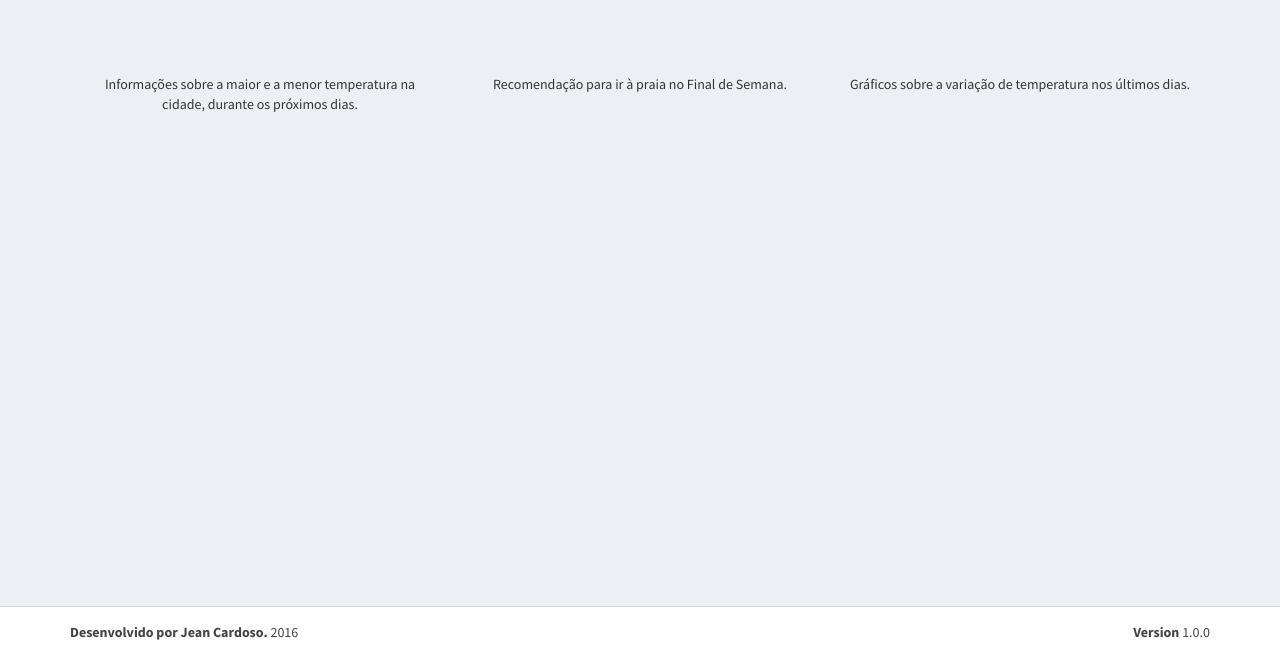
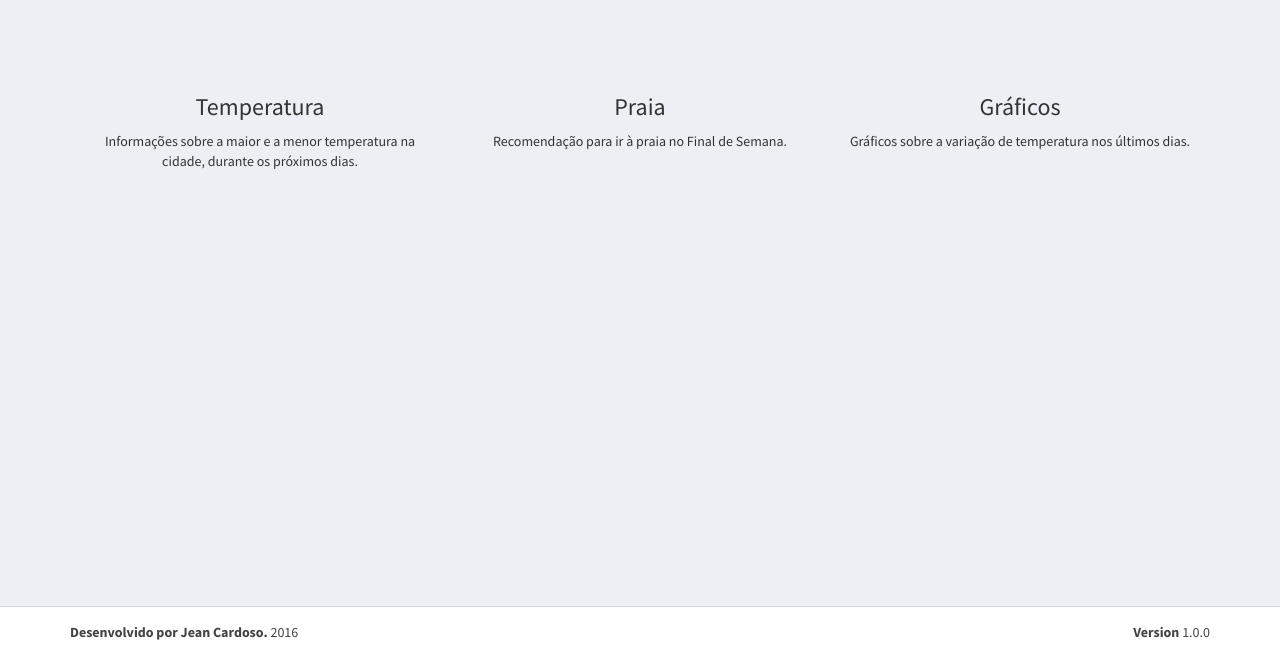
Before and after one commit to JeanCardoso/teste_frontEnd, a website: page AdminLTE/pages/layout/top-nav.html in a window 1280 px wide. Shown: the part 143-800 px from the top of the page. Drawn offline with nearby package versions, Linux system fonts and the light colour scheme.

```diff
--- a/AdminLTE/pages/layout/top-nav.html
+++ b/AdminLTE/pages/layout/top-nav.html
@@ -33,7 +33,7 @@
   <header class="main-header">
     <nav class="navbar navbar-static-top">
       <div class="container">
-        <a href="../../index2.html" class="navbar-brand"><b>Weather</b> Forecast</a>
+        <a href="#" class="navbar-brand"><b>Weather</b> Forecast</a>
       </div>
       <!-- /.container-fluid -->
     </nav>
@@ -56,14 +56,23 @@
         </div>
 
         <div class="row">
-          <div class="col-md-4 content_box" id="box1">
-            <p>Informações sobre a maior e a menor temperatura na cidade, durante os próximos dias.</p>
+          <div class="col-md-4 content_box" id="main_box1">
+            <h3>Temperatura</h3>
+            <div id="box1">
+              <p>Informações sobre a maior e a menor temperatura na cidade, durante os próximos dias.</p>
+            </div>
           </div>
-          <div class="col-md-4 content_box">
-            <p>Recomendação para ir à praia no Final de Semana.</p>
+          <div class="col-md-4 content_box" id="main_box1">
+            <h3>Praia</h3>
+            <div id="box2">
+              <p>Recomendação para ir à praia no Final de Semana.</p>
+            </div>
           </div>
-          <div class="col-md-4 content_box">
-            <p>Gráficos sobre a variação de temperatura nos últimos dias.</p>
+          <div class="col-md-4 content_box" id="main_box1">
+            <h3>Gráficos</h3>
+            <div id="box3">
+              <p>Gráficos sobre a variação de temperatura nos últimos dias.</p>
+            </div>
           </div>
         </div>
         <!-- /.row -->
```
Also changed, not shown: AdminLTE/bootstrap/js/script_tempo.js (+0 -10 lines).
